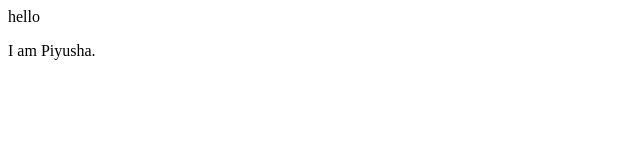
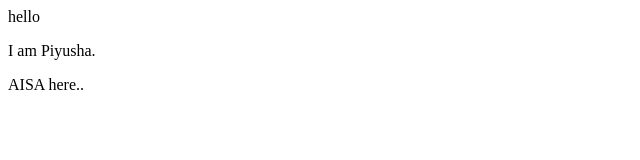
Before and after one commit to 1p2i3y4u/timetablemanager, a plain HTML site: page index.html in a window 1280 px wide. Shown: the full height of the page, 0-640 px from the left. Drawn offline with Linux system fonts and the light colour scheme.

Commit message:
updated index file

```diff
--- a/index.html
+++ b/index.html
@@ -1,2 +1,3 @@
 <p> hello</p>
 <p>I am Piyusha.</p>
+<p>AISA here..</p>
```
